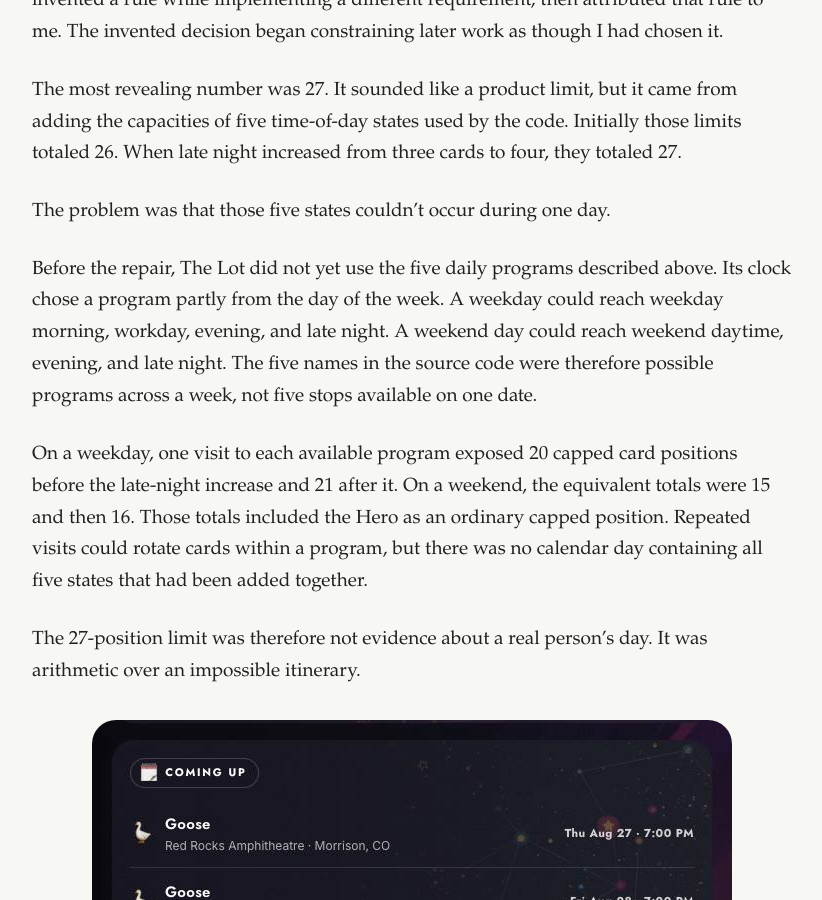
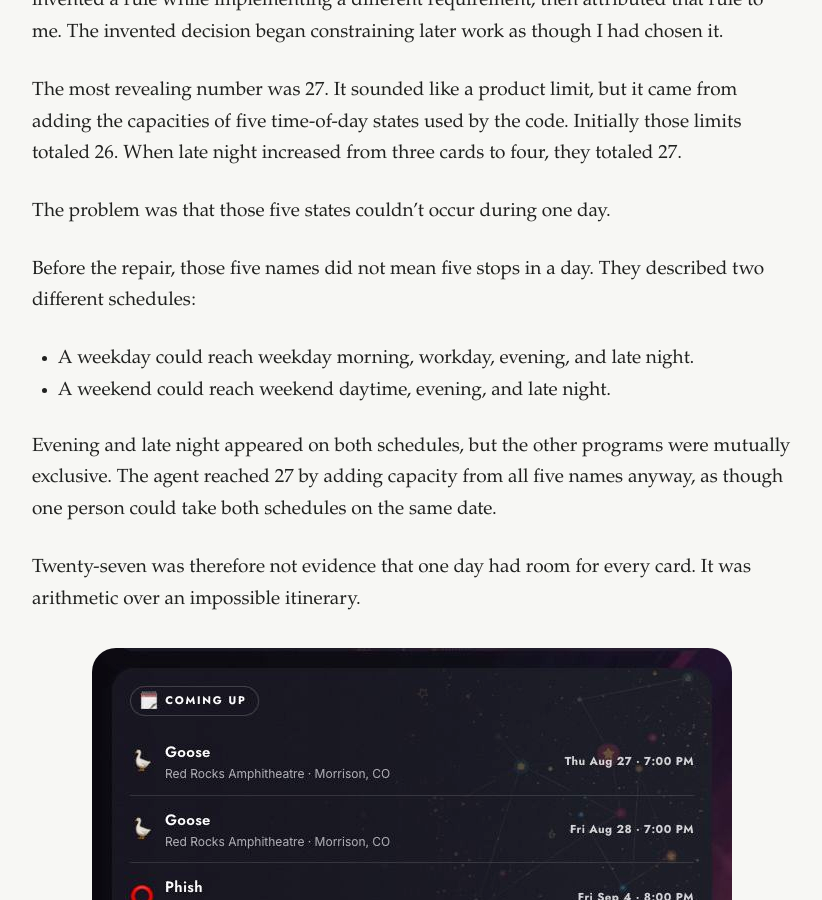
Before and after one commit to cmeiklejohn/cmeiklejohn.github.io, a Jekyll site: the page built from _posts/2026-08-24-every-card-will-show.markdown, in a window 1280 px wide and 900 px high, scrolled down 4753 px. Shown: the whole window, without its empty margins (228-1050 px from the left). Built offline with Jekyll 4.4.1, drawn with Linux system fonts in a browser that asks for light colours.

Commit message:
Simplify the impossible itinerary explanation

```diff
--- a/_posts/2026-08-24-every-card-will-show.markdown
+++ b/_posts/2026-08-24-every-card-will-show.markdown
@@ -61,11 +61,14 @@ The most revealing number was 27. It sounded like a product limit, but it came f
 
 The problem was that those five states couldn't occur during one day.
 
-Before the repair, The Lot did not yet use the five daily programs described above. Its clock chose a program partly from the day of the week. A weekday could reach weekday morning, workday, evening, and late night. A weekend day could reach weekend daytime, evening, and late night. The five names in the source code were therefore possible programs across a week, not five stops available on one date.
+Before the repair, those five names did not mean five stops in a day. They described two different schedules:
 
-On a weekday, one visit to each available program exposed 20 capped card positions before the late-night increase and 21 after it. On a weekend, the equivalent totals were 15 and then 16. Those totals included the Hero as an ordinary capped position. Repeated visits could rotate cards within a program, but there was no calendar day containing all five states that had been added together.
+- A weekday could reach weekday morning, workday, evening, and late night.
+- A weekend could reach weekend daytime, evening, and late night.
 
-The 27-position limit was therefore not evidence about a real person's day. It was arithmetic over an impossible itinerary.
+Evening and late night appeared on both schedules, but the other programs were mutually exclusive. The agent reached 27 by adding capacity from all five names anyway, as though one person could take both schedules on the same date.
+
+Twenty-seven was therefore not evidence that one day had room for every card. It was arithmetic over an impossible itinerary.
 
 <figure style="max-width: 640px; margin: 2rem auto;">
   <img src="/img/zabriskie-every-card-will-show-coming-up.jpg" alt="The Coming Up card in the late-hours Lot, listing two Goose shows at Red Rocks and a Phish show at Dick's Sporting Goods Park" loading="lazy" style="width: 100%; height: auto; border-radius: 24px;">
```
Also changed, not shown: _drafts/every-card-will-show-three-pass-audit.md (+3 -2 lines).
